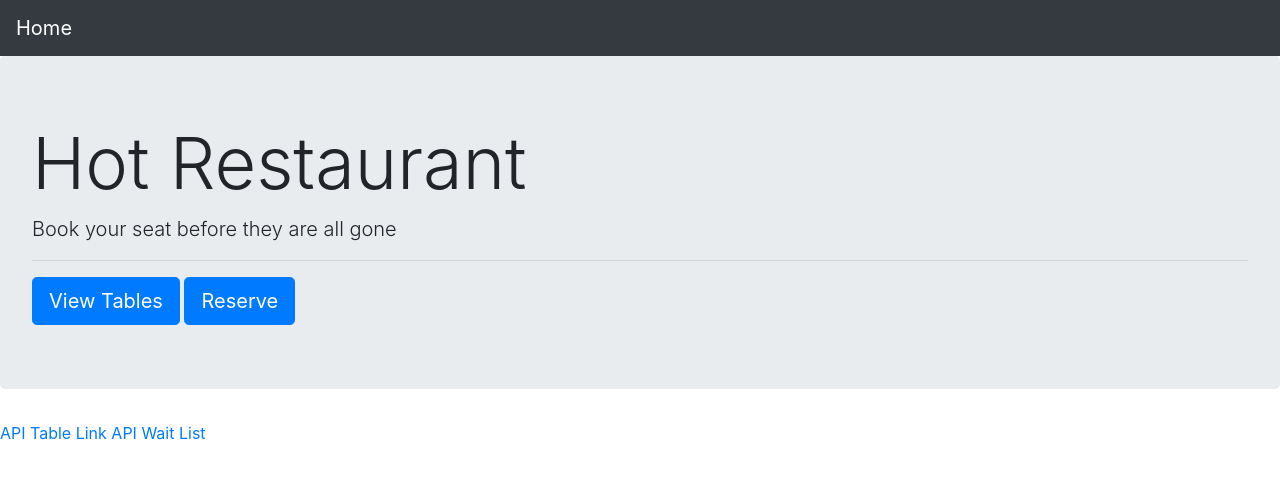
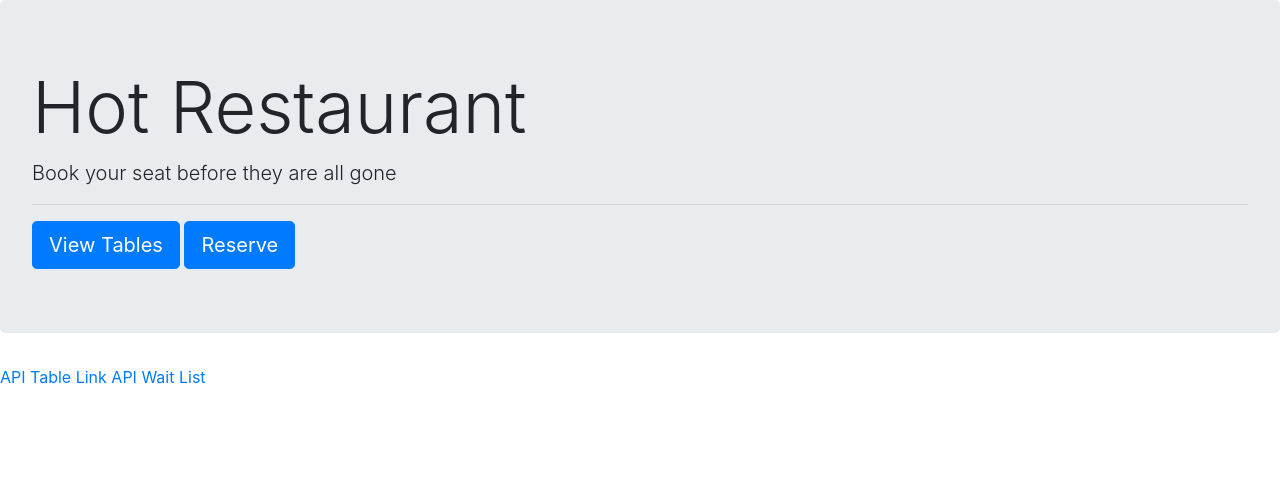
Before and after one commit to BestBroBradley/hot-restaurants, a website: page index.html in a window 1280 px wide. Drawn offline with nearby package versions, Linux system fonts and the light colour scheme.

Commit message:
home btn up to date

```diff
--- a/index.html
+++ b/index.html
@@ -21,10 +21,6 @@
 </head>
 
 <body>
-    <nav class="navbar navbar-dark bg-dark">
-        <a class="navbar-brand" href="/">Home
-        </a>
-      </nav>
     <div class="jumbotron">
         <h1 class="display-3">Hot Restaurant</h1>
         <p class="lead">Book your seat before they are all gone </p>
```
